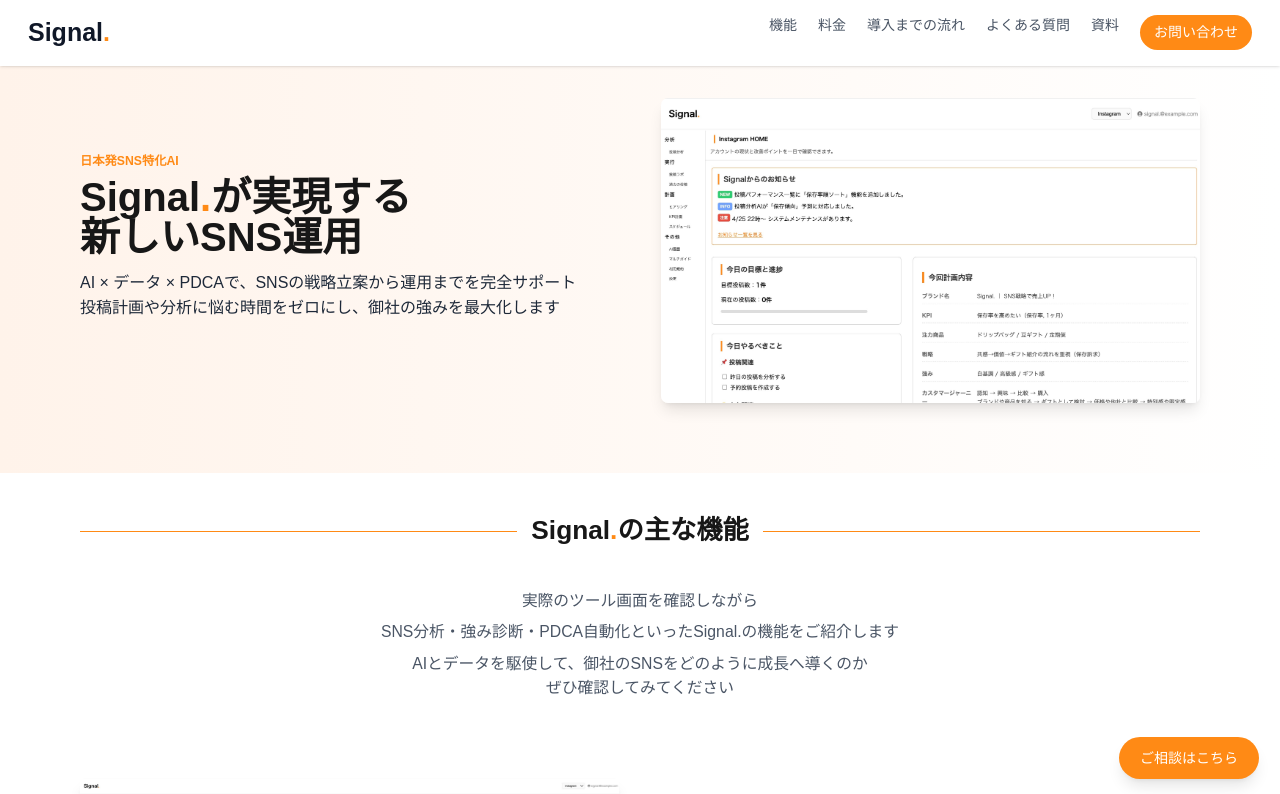
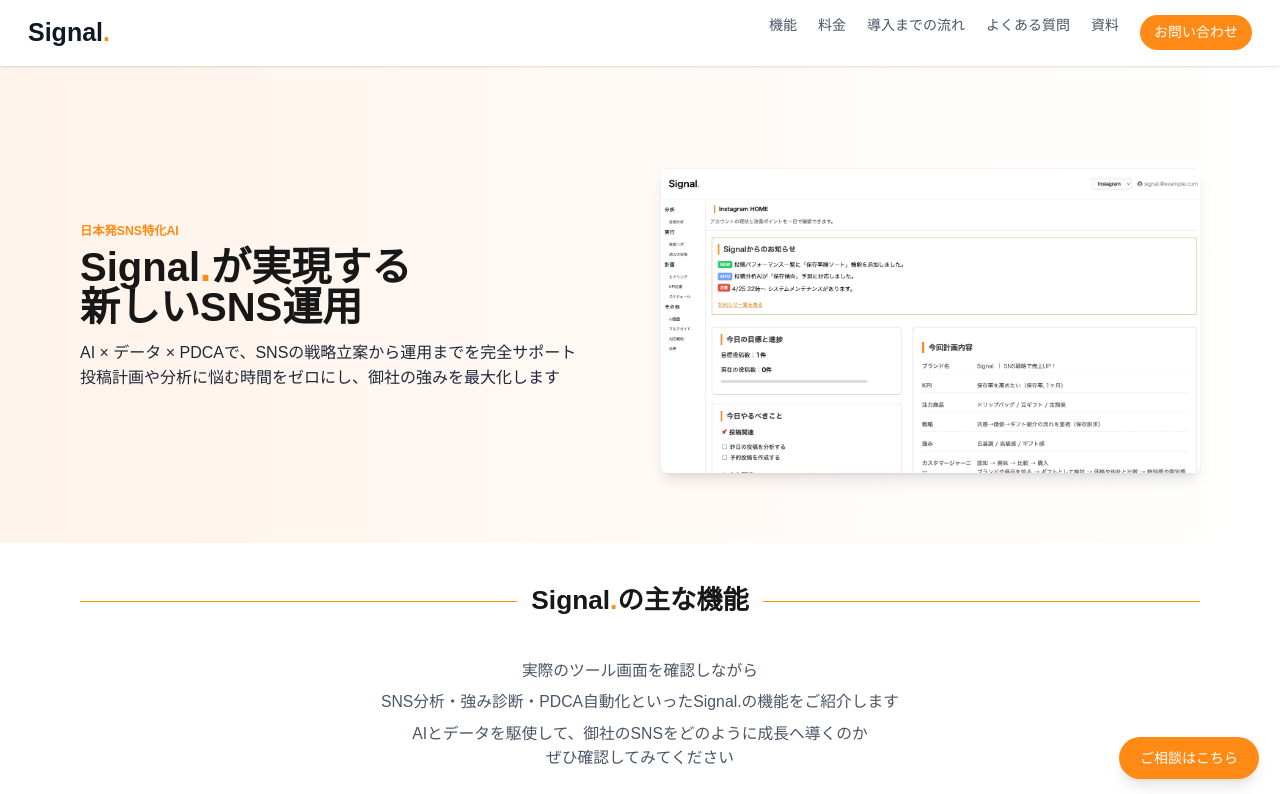
Before and after one commit to mogcia-app/signal-hp, a Next.js app: page /features in a window 1280 px wide. Shown: the top 794 px of the page. Built offline with nearby package versions, Linux system fonts and the light colour scheme.

Commit message:
画像のレスポンシブ調整

```diff
--- a/src/app/contact/page.tsx
+++ b/src/app/contact/page.tsx
@@ -21,7 +21,7 @@
       <img
         src="/images/1006.svg"
         alt="FAQイメージ"
-        className="w-[400px] max-w-full h-auto"
+        className="w-[250px] sm:w-[300px] md:w-[350px] lg:w-[400px] max-w-full h-auto"
       />
     </div>
   </div>
--- a/src/app/features/page.tsx
+++ b/src/app/features/page.tsx
@@ -4,7 +4,7 @@
   return (
     <div className="flex flex-col">
       {/* Hero Section */}
-   <section className="w-full bg-gradient-to-r from-[#fff3ea] to-white py-12 md:py-16 lg:py-20 px-6">
+  <section className="w-full bg-gradient-to-r from-[#fff3ea] to-white pt-32 pb-12 md:pt-36 md:pb-16 lg:pt-40 lg:pb-20 px-6">
 
   <div className="max-w-7xl mx-auto grid md:grid-cols-2 gap-12 items-center">
     <div>
```
